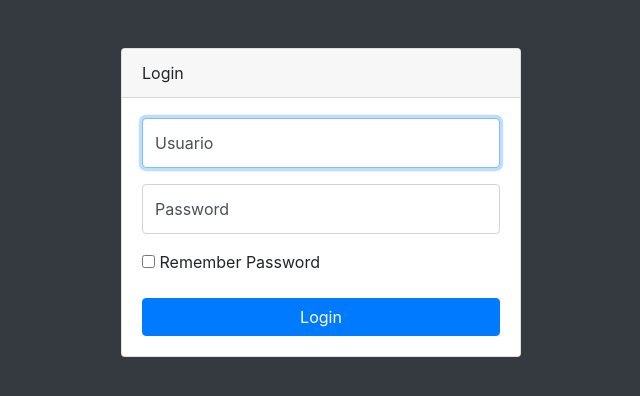
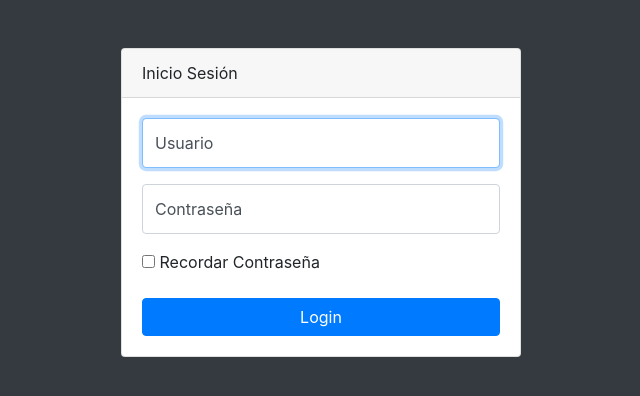
Before and after one commit to jgch06/carrerastec_cr, a PHP site: page /login.php in a window 1280 px wide. Shown: the top 396 px of the page, without its empty margins (319-959 px from the left). Run offline with PHP 8.4, Linux system fonts and the light colour scheme; data that the repository does not hold is empty; some libraries are stand-ins or nearby versions.

Commit message:
traduccion

```diff
--- a/inicio.php
+++ b/inicio.php
@@ -175,7 +175,7 @@
       <div class="modal-dialog" role="document">
         <div class="modal-content">
           <div class="modal-header">
-            <h5 class="modal-title" id="exampleModalLabel">Ready to Leave?</h5>
+            <h5 class="modal-title" id="exampleModalLabel">Listo para salir?</h5>
             <button class="close" type="button" data-dismiss="modal" aria-label="Close">
               <span aria-hidden="true">×</span>
             </button>
--- a/login.php
+++ b/login.php
@@ -9,7 +9,7 @@
     <meta name="description" content="">
     <meta name="author" content="">
 
-    <title>SB Admin - Login</title>
+    <title>SB Admin - Inicio Sesión</title>
 
     <link rel="stylesheet" href="https://maxcdn.bootstrapcdn.com/bootstrap/4.1.3/css/bootstrap.min.css">
     <script src="https://maxcdn.bootstrapcdn.com/bootstrap/4.1.3/js/bootstrap.min.js"></script>
@@ -28,7 +28,7 @@
 
     <div class="container">
       <div class="card card-login mx-auto mt-5">
-        <div class="card-header">Login</div>
+        <div class="card-header">Inicio Sesión</div>
         <div class="card-body">
           <form method="post">
             <div class="form-group">
@@ -39,15 +39,15 @@
             </div>
             <div class="form-group">
               <div class="form-label-group">
-                <input type="password" id="inputPassword" name = "password" class="form-control" placeholder="Password" required="required">
-                <label for="inputPassword">Password</label>
+                <input type="password" id="inputPassword" name = "password" class="form-control" placeholder="Contraseña" required="required">
+                <label for="inputPassword">Contraseña</label>
               </div>
             </div>
             <div class="form-group">
               <div class="checkbox">
                 <label>
                   <input type="checkbox" value="remember-me">
-                  Remember Password
+                  Recordar Contraseña
                 </label>
               </div>
             </div>
```
